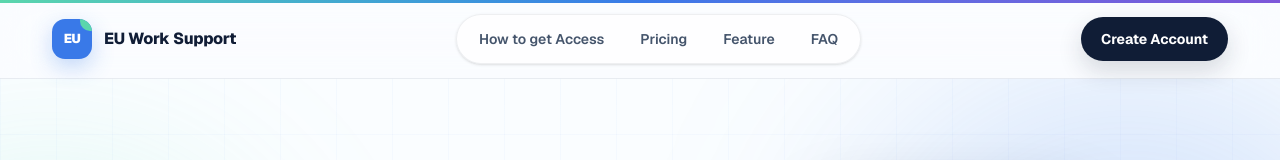
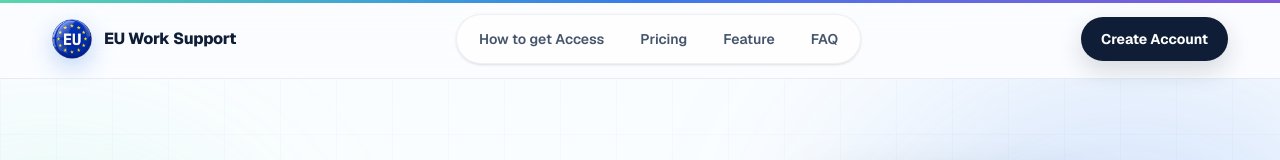
Before and after one commit to pksingh1508/eu_work_support_web, a Next.js app: page / in a window 1280 px wide. Shown: the top 160 px of the page. Built offline with nearby package versions, Linux system fonts and the light colour scheme.

Commit message:
add branded logo to landing header
- add logo asset
- replace text badge with image logo

```diff
--- a/src/components/landing/site-header.tsx
+++ b/src/components/landing/site-header.tsx
@@ -1,5 +1,6 @@
 "use client";
 
+import Image from "next/image";
 import Link from "next/link";
 import {
   AnimatePresence,
@@ -127,10 +128,15 @@ export function SiteHeader() {
           >
             <m.span
               whileHover={{ rotate: -5, scale: 1.04 }}
-              className="relative flex h-10 w-10 shrink-0 items-center justify-center overflow-hidden rounded-[13px] bg-[#3979e8] text-[13px] font-black tracking-[-0.03em] text-white shadow-[0_8px_22px_rgba(57,121,232,0.3)]"
+              className="flex h-10 w-10 shrink-0 rounded-full shadow-[0_8px_22px_rgba(57,121,232,0.3)]"
             >
-              <span className="absolute -right-2 -top-2 h-5 w-5 rounded-full bg-[#5bd6ac]" />
-              <span className="relative">EU</span>
+              <Image
+                src="/assets/logo.png"
+                alt=""
+                width={40}
+                height={40}
+                loading="eager"
+              />
             </m.span>
             <span className="truncate text-[15px] font-extrabold tracking-[-0.02em] sm:text-base">
               {appName}
```
Also changed, not shown: public/assets/logo.png (added).
